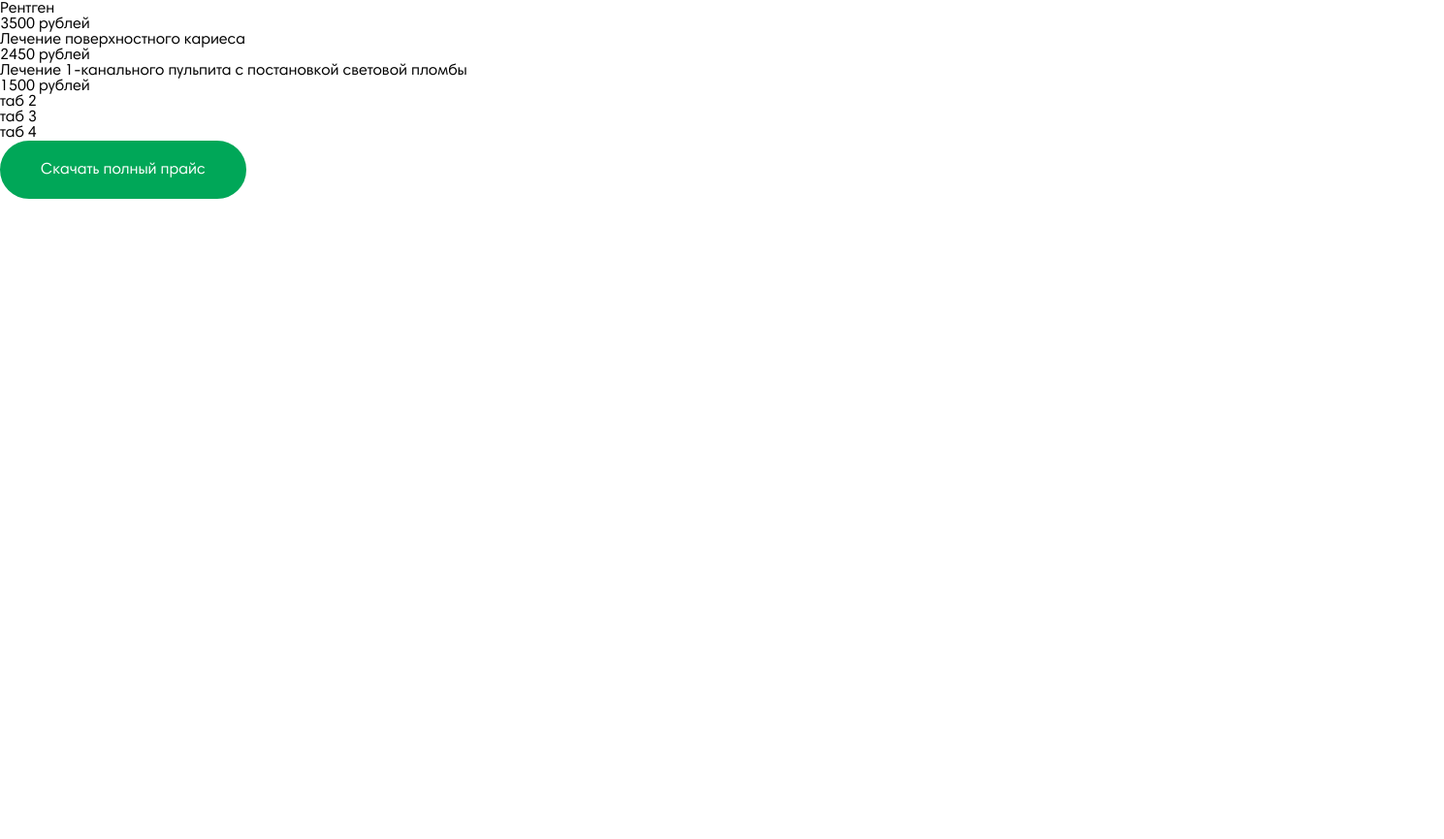
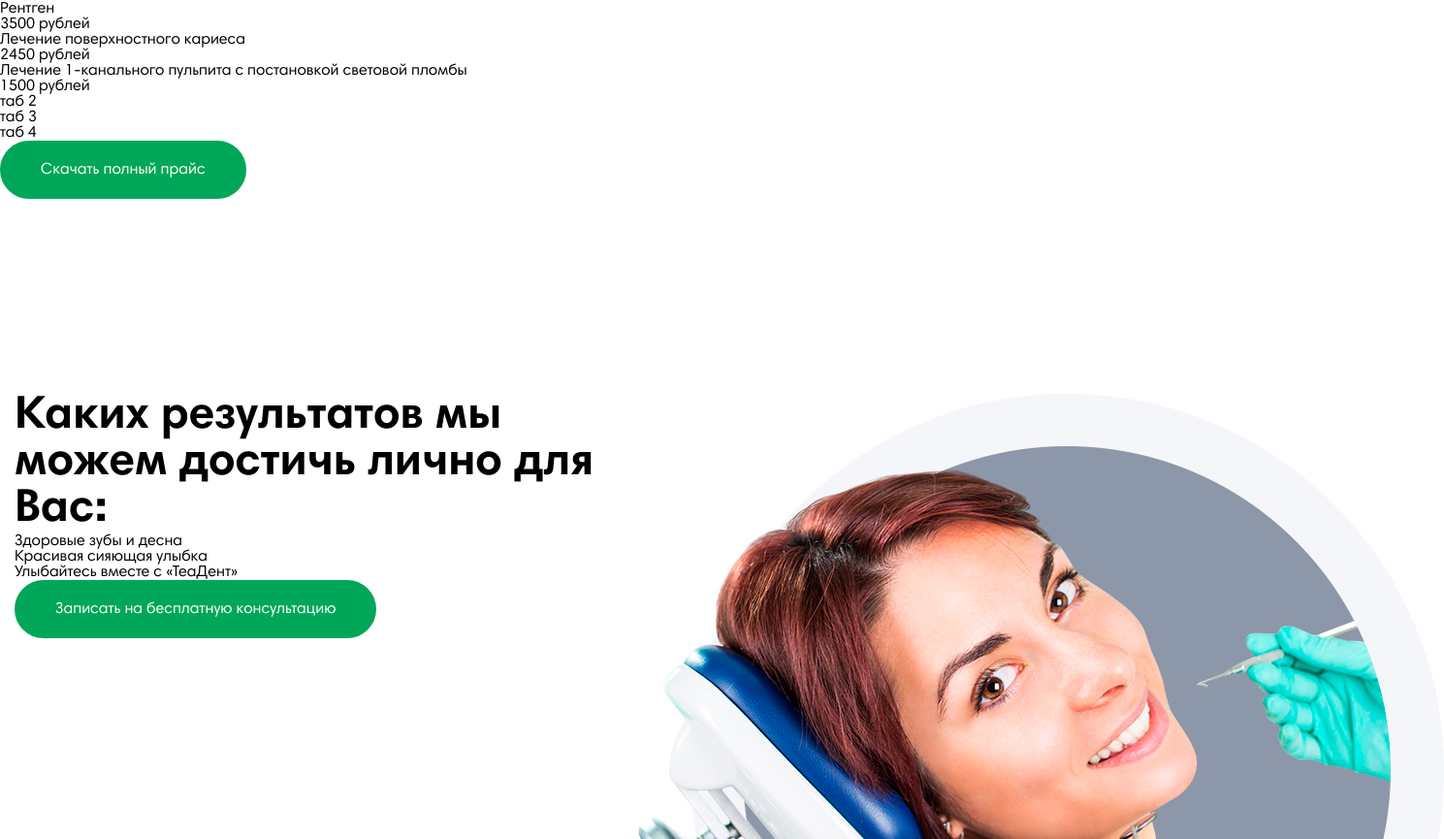
Before and after one commit to AlexKobiliansky/teadent, a website: page app/index.html in a window 1280 px wide. Shown: the part 7955-8820 px from the top of the page at 97% size, 1489 px wide, since content can reach past the window. Before the commit the page ends 8286 px from the top, so only its background shows below. Drawn offline with Linux system fonts and the light colour scheme.

Commit message:
section results complete (without parallax)

```diff
--- a/app/index.html
+++ b/app/index.html
@@ -530,6 +530,31 @@
 	</section>
 	<!-- ======= SECTION PRICES END ======= -->
 
+	<!-- ======= SECTION RESULTS START ======= -->
+	<section class="s-results">
+		<div class="container">
+			<div class="row">
+				<div class="col-lg-6">
+					<h2 class="section-title">Каких результатов мы можем достичь лично для Вас:</h2>
+					<ul>
+						<li>Здоровые зубы и десна</li>
+						<li>Красивая сияющая улыбка</li>
+					</ul>
+					<div class="results-notice">Улыбайтесь вместе с «ТеаДент»</div>
+					<div class="btn-wrap">
+						<a href="#0" class="btn btn-green btn-large">Записать на бесплатную консультацию</a>
+					</div>
+				</div>
+				<div class="col-lg-6">
+					<div class="results-right">
+						<img src="img/results-img.jpg" alt="alt" class="results-img">
+					</div>
+				</div>
+			</div>
+		</div>
+	</section>
+	<!-- ======= SECTION RESULTS END ======= -->
+
 
 </div>
 
--- a/app/sass/base/_general.sass
+++ b/app/sass/base/_general.sass
@@ -109,6 +109,11 @@ ul
     z-index: 8
     &:before
       transform: scale(8.3)
+  &.btn-large
+    &:hover
+      &:before
+        transform: scale(12.3)
+
 
 
 .btn-grey
--- /dev/null
+++ b/app/sass/layout/_s-results.sass
@@ -0,0 +1,41 @@
+.s-results
+  padding: 200px 0 250px
+  overflow: hidden
+  .section-title
+    font-size: 46px
+    line-height: 1.2
+    margin-bottom: 60px
+  ul
+    font-size: 24px
+    margin-bottom: 65px
+    li
+      position: relative
+      padding-left: 47px
+      margin-bottom: 20px
+      &:last-child
+        margin-bottom: 0
+      &:before
+        content: ''
+        position: absolute
+        width: 26px
+        height: 23px
+        background-image: url('../img/icons/check-icon.png')
+        +bg-cover
+        left: 5px
+        top: -2px
+  .btn-green
+    font-size: 20px
+
+.results-notice
+  font-size: 24px
+  color: $accent-green
+  margin-bottom: 45px
+  padding-left: 50px
+
+.results-right
+  position: relative
+
+.results-img
+  position: absolute
+  top: -131px
+  left: -40px
--- a/app/sass/main.sass
+++ b/app/sass/main.sass
@@ -12,6 +12,7 @@
 @import layout/s-order
 @import layout/s-stocks
 @import layout/s-prices
+@import layout/s-results
 @import layout/footer
 
 
```
Also changed, not shown: app/sass/base/_media.sass (+59 -0 lines), app/img/icons/check-icon.png (added), app/img/results-img.jpg (added).
